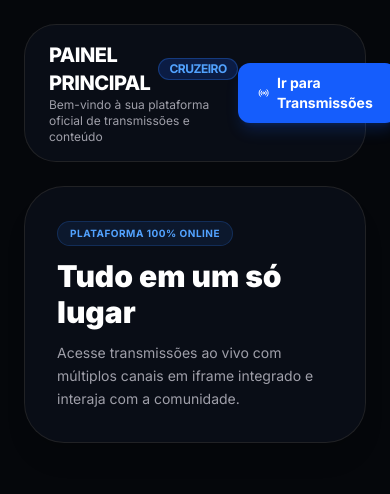
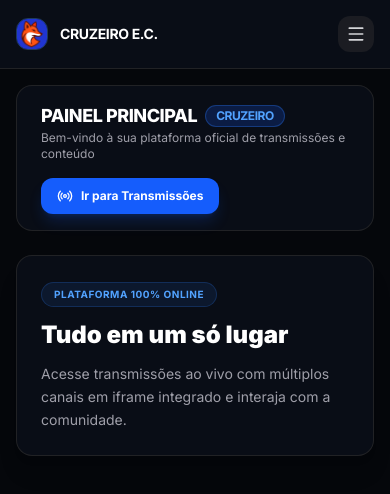
Before and after one commit to Thyagocar/site-cruzeiro, a Next.js app: page / in a window 390 px wide. Shown: the top 494 px of the page. Built offline with nearby package versions, Linux system fonts and the light colour scheme; no server answers.

Commit message:
Update page.tsx

```diff
--- a/app/page.tsx
+++ b/app/page.tsx
@@ -1,17 +1,37 @@
 "use client";
 
-import { Radio, MessageSquare, Settings, Home as HomeIcon } from "lucide-react";
+import { useState } from "react";
+import { Radio, MessageSquare, Settings, Home as HomeIcon, Menu, X } from "lucide-react";
 import Image from "next/image";
 import Link from "next/link";
 import { AuthButtons } from "./components/AuthButtons";
 
 export default function Home() {
+  const [mobileMenuOpen, setMobileMenuOpen] = useState(false);
+
   return (
-    <div className="min-h-screen bg-[#05070B] text-zinc-100 flex font-sans selection:bg-blue-600 selection:text-white">
-      {/* SIDEBAR */}
-      <aside className="w-72 bg-[#090D16] border-r border-zinc-800/80 p-6 flex flex-col justify-between hidden md:flex sticky top-0 h-screen">
+    <div className="min-h-screen bg-[#05070B] text-zinc-100 flex flex-col md:flex-row font-sans selection:bg-blue-600 selection:text-white">
+
+      {/* MENU SUPERIOR MOBILE (Aparece apenas em celulares) */}
+      <div className="md:hidden flex items-center justify-between bg-[#090D16] border-b border-zinc-800/80 p-4 sticky top-0 z-50">
+        <div className="flex items-center gap-3">
+          <div className="w-8 h-8 rounded-xl overflow-hidden border border-blue-400/30 relative flex-shrink-0">
+            <Image src="/logo.jpg" alt="Logo Cruzeiro E.C." fill className="object-cover" sizes="32px" />
+          </div>
+          <span className="font-bold text-sm tracking-tight text-white">CRUZEIRO E.C.</span>
+        </div>
+        <button
+          onClick={() => setMobileMenuOpen(!mobileMenuOpen)}
+          className="p-2 rounded-xl bg-zinc-800/60 text-zinc-300 hover:text-white cursor-pointer"
+        >
+          {mobileMenuOpen ? <X className="w-5 h-5" /> : <Menu className="w-5 h-5" />}
+        </button>
+      </div>
+
+      {/* SIDEBAR RESPONSIVA */}
+      <aside className={`w-full md:w-72 bg-[#090D16] border-r border-zinc-800/80 p-6 flex flex-col justify-between ${mobileMenuOpen ? 'flex' : 'hidden'} md:flex fixed md:sticky top-[65px] md:top-0 h-[calc(100vh-65px)] md:h-screen z-40 overflow-y-auto`}>
         <div className="space-y-6">
-          <div className="flex items-center gap-3 px-2">
+          <div className="hidden md:flex items-center gap-3 px-2">
             <div className="w-10 h-10 rounded-2xl overflow-hidden shadow-lg shadow-blue-600/30 border border-blue-400/30 relative flex-shrink-0">
               <Image src="/logo.jpg" alt="Logo Cruzeiro E.C." fill className="object-cover" sizes="40px" />
             </div>
@@ -26,11 +46,11 @@ export default function Home() {
           <nav className="space-y-1.5">
             <span className="text-[10px] font-bold uppercase tracking-wider text-zinc-400 px-3">Menu Principal</span>
 
-            <Link href="/" className="flex items-center gap-3 px-3.5 py-3 rounded-xl text-sm font-semibold bg-blue-600 text-white shadow-lg shadow-blue-600/25 transition-all">
+            <Link href="/" onClick={() => setMobileMenuOpen(false)} className="flex items-center gap-3 px-3.5 py-3 rounded-xl text-sm font-semibold bg-blue-600 text-white shadow-lg shadow-blue-600/25 transition-all">
               <HomeIcon className="w-4 h-4 text-white" /> Início
             </Link>
 
-            <Link href="/transmissoes" className="flex items-center gap-3 px-3.5 py-3 rounded-xl text-sm font-medium text-zinc-400 hover:text-white hover:bg-zinc-800/40 transition-all">
+            <Link href="/transmissoes" onClick={() => setMobileMenuOpen(false)} className="flex items-center gap-3 px-3.5 py-3 rounded-xl text-sm font-medium text-zinc-400 hover:text-white hover:bg-zinc-800/40 transition-all">
               <Radio className="w-4 h-4 text-blue-500" /> Transmissões
             </Link>
 
@@ -41,25 +61,25 @@ export default function Home() {
         </div>
 
         <div className="pt-4 border-t border-zinc-800/80">
-          <button className="w-full flex items-center gap-3 px-3.5 py-2.5 rounded-xl text-sm font-medium text-zinc-400 hover:text-white hover:bg-zinc-800/40 transition-all">
+          <button className="w-full flex items-center gap-3 px-3.5 py-2.5 rounded-xl text-sm font-medium text-zinc-400 hover:text-white hover:bg-zinc-800/40 transition-all cursor-pointer">
             <Settings className="w-4 h-4" /> Configurações
           </button>
         </div>
       </aside>
 
       {/* CONTEÚDO DA PÁGINA INICIAL */}
-      <main className="flex-1 p-6 md:p-8 overflow-y-auto">
+      <main className="flex-1 p-4 md:p-8 overflow-y-auto">
         <div className="max-w-6xl mx-auto space-y-6">
-          <header className="flex justify-between items-center bg-[#090D16] border border-zinc-800/80 px-6 py-4 rounded-[2rem]">
+          <header className="flex flex-col sm:flex-row justify-between items-start sm:items-center gap-4 bg-[#090D16] border border-zinc-800/80 px-6 py-4 rounded-2xl md:rounded-[2rem]">
             <div>
-              <h1 className="text-xl md:text-2xl font-extrabold tracking-tight text-white flex items-center gap-2">
+              <h1 className="text-lg md:text-2xl font-extrabold tracking-tight text-white flex items-center gap-2">
                 PAINEL PRINCIPAL <span className="text-xs bg-blue-600/20 text-blue-400 border border-blue-500/30 px-2.5 py-0.5 rounded-full font-bold">CRUZEIRO</span>
               </h1>
               <p className="text-xs text-zinc-400">Bem-vindo à sua plataforma oficial de transmissões e conteúdo</p>
             </div>
             <Link
               href="/transmissoes"
-              className="bg-blue-600 hover:bg-blue-500 text-white font-bold px-5 py-2.5 rounded-xl text-sm transition-all shadow-lg shadow-blue-600/20 flex items-center gap-2 cursor-pointer"
+              className="bg-blue-600 hover:bg-blue-500 text-white font-bold px-4 py-2.5 rounded-xl text-xs md:text-sm transition-all shadow-lg shadow-blue-600/20 flex items-center gap-2 cursor-pointer"
             >
               <Radio className="w-4 h-4" /> Ir para Transmissões
             </Link>
@@ -67,12 +87,12 @@ export default function Home() {
 
           <div className="grid grid-cols-1 md:grid-cols-2 gap-6">
             {/* Bloco Principal */}
-            <div className="md:col-span-2 bg-[#090D16] border border-zinc-800/80 rounded-[2.5rem] p-8 shadow-xl flex flex-col justify-between">
+            <div className="md:col-span-2 bg-[#090D16] border border-zinc-800/80 rounded-2xl md:rounded-[2.5rem] p-6 md:p-8 shadow-xl flex flex-col justify-between">
               <div className="space-y-3">
                 <span className="bg-blue-500/10 text-blue-400 border border-blue-500/20 text-[10px] font-bold uppercase tracking-wider px-3 py-1 rounded-full inline-block">
                   Plataforma 100% Online
                 </span>
-                <h2 className="text-3xl font-black text-white">Tudo em um só lugar</h2>
+                <h2 className="text-2xl md:text-3xl font-black text-white">Tudo em um só lugar</h2>
                 <p className="text-zinc-400 text-sm leading-relaxed max-w-xl">
                   Acesse transmissões ao vivo com múltiplos canais em iframe integrado e interaja com a comunidade.
                 </p>
```
